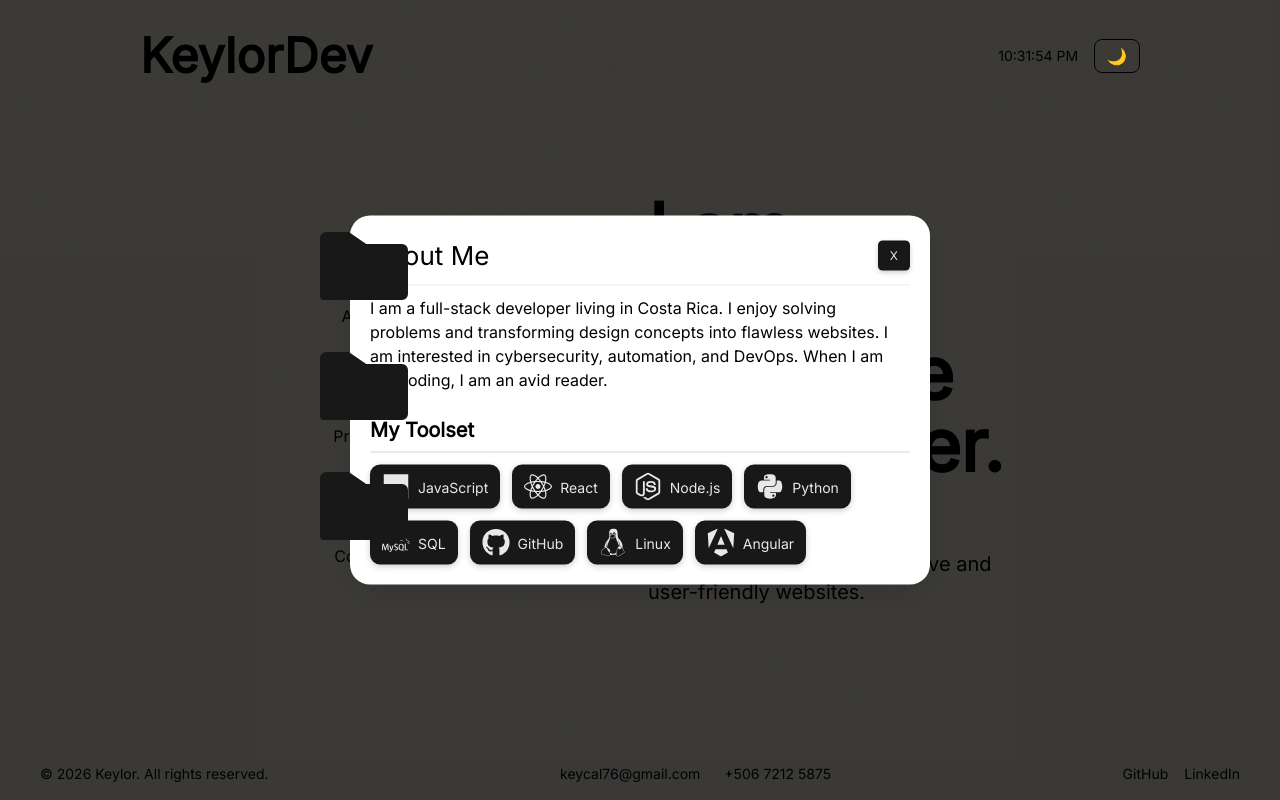
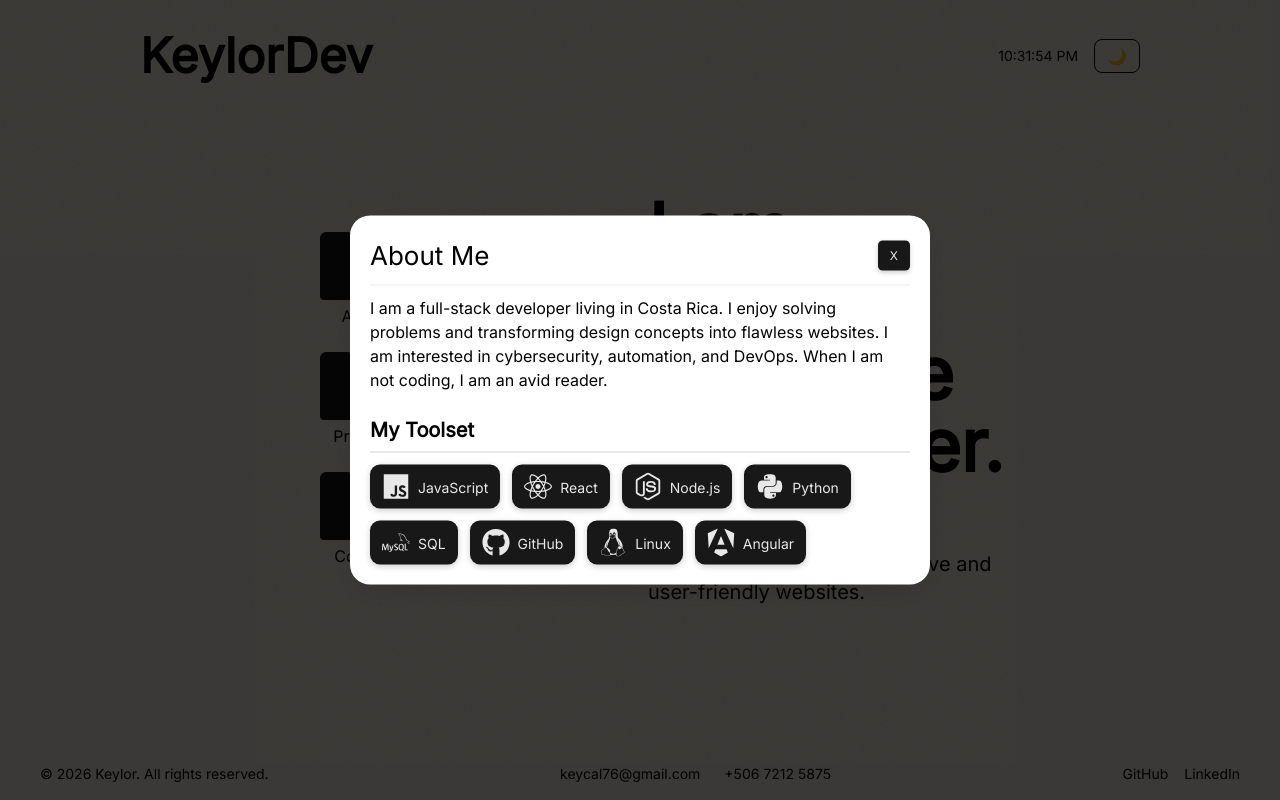
Before and after one commit to KeylorCalderon/keylor-portfolio, a React (Vite) app: page / in a window 1280 px wide. Both pictures are taken after a click on the element "About". Built offline with nearby package versions, Linux system fonts and the light colour scheme.

Commit message:
Changed error in closing button

```diff
--- a/src/components/UI/Window.jsx
+++ b/src/components/UI/Window.jsx
@@ -17,6 +17,7 @@ function Window({ title, onClose, children, style = {} }) {
         position: "fixed",
         inset: 0,
         background: "rgba(0,0,0,0.76)",
+        zIndex: 100,
       }}
     >
       <div
```
